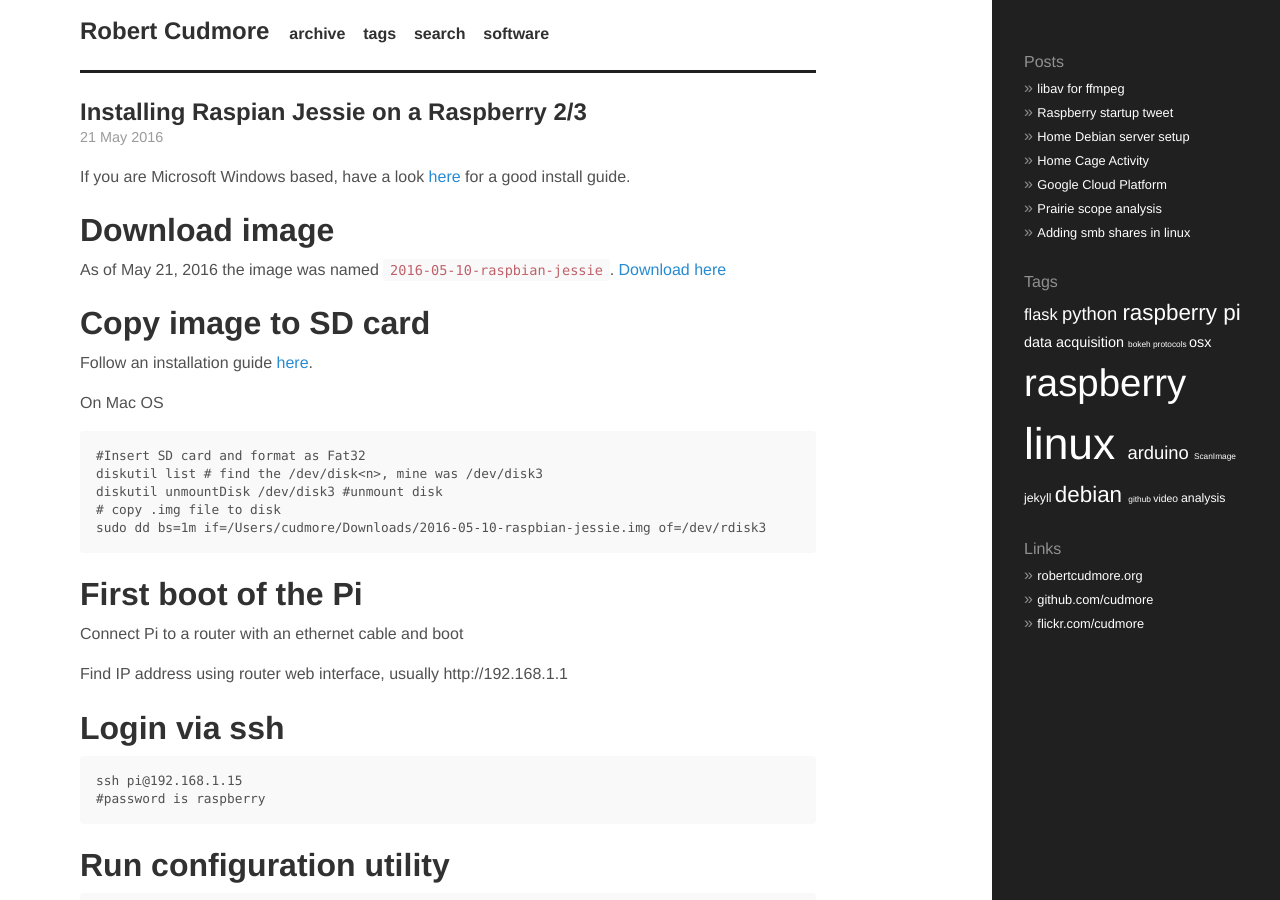
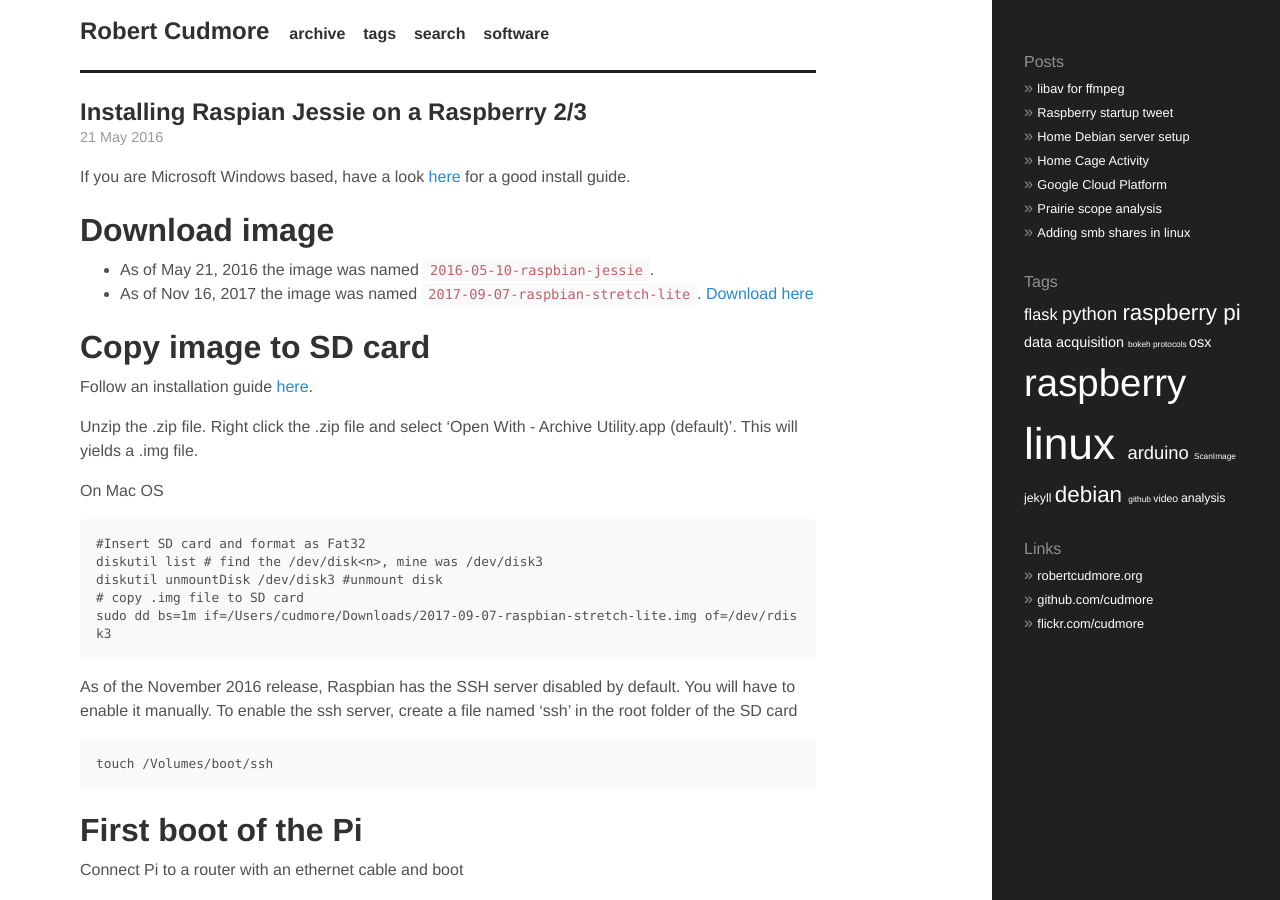
Before and after one commit to cudmore/cudmore.github.io, a Jekyll site: the page built from _posts/2016-05-21-raspian-jessie.md, in a window 1280 px wide and 900 px high. Built offline with Jekyll 4.4.1, drawn with Linux system fonts in a browser that asks for light colours; some of the changed text lies outside the part shown.

Commit message:
homecage

```diff
--- a/_posts/2016-05-21-raspian-jessie.md
+++ b/_posts/2016-05-21-raspian-jessie.md
@@ -12,19 +12,27 @@
 
 # Download image
 
-As of May 21, 2016 the image was named `2016-05-10-raspbian-jessie`. [Download here][downloadraspian]
+ - As of May 21, 2016 the image was named `2016-05-10-raspbian-jessie`.
+ - As of Nov 16, 2017 the image was named `2017-09-07-raspbian-stretch-lite`.
+ [Download here][downloadraspian]
 
 # Copy image to SD card
 
 Follow an installation guide [here][installguide].
+
+Unzip the .zip file. Right click the .zip file and select 'Open With - Archive Utility.app (default)'. This will yields a .img file.
 
 On Mac OS
 
     #Insert SD card and format as Fat32
 	diskutil list # find the /dev/disk<n>, mine was /dev/disk3
 	diskutil unmountDisk /dev/disk3 #unmount disk
-	# copy .img file to disk
-	sudo dd bs=1m if=/Users/cudmore/Downloads/2016-05-10-raspbian-jessie.img of=/dev/rdisk3
+	# copy .img file to SD card
+	sudo dd bs=1m if=/Users/cudmore/Downloads/2017-09-07-raspbian-stretch-lite.img of=/dev/rdisk3
+
+As of the November 2016 release, Raspbian has the SSH server disabled by default. You will have to enable it manually. To enable the ssh server, create a file named 'ssh' in the root folder of the SD card
+
+    touch /Volumes/boot/ssh
 
 # First boot of the Pi
 
```
Also changed, not shown: other parts of _posts/2016-05-21-raspian-jessie.md (+2 -2 lines).
